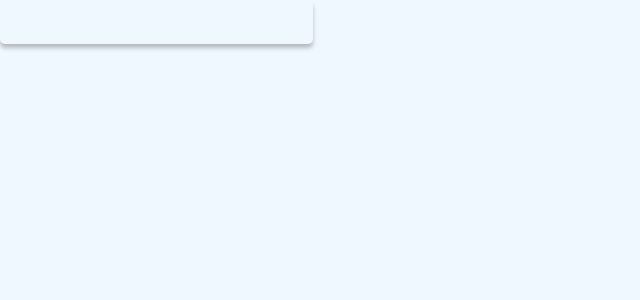
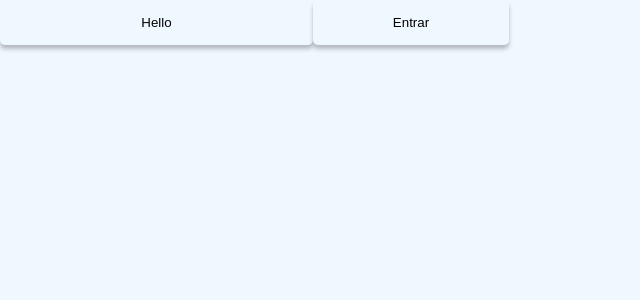
Before and after one commit to RushiamX/Projeto-Light, a React (Create React App) app: page / in a window 1280 px wide. Shown: the top 300 px of the page, without its empty margins (0-640 px from the left). Built offline with nearby package versions, Linux system fonts and the light colour scheme.

Commit message:
feat: cria o componente Botão de Login

```diff
--- a/src/App.js
+++ b/src/App.js
@@ -1,11 +1,13 @@
 
 import './App.css';
-import Button from './components/Button';
+import ButtonEmail from './components/ButtonEmail';
+import ButtonLogin from './components/ButtonLogin';
 
 function App() {
   return (
     <div className="App">
-     <Button></Button>
+     <ButtonEmail>Hello</ButtonEmail>
+     <ButtonLogin>Entrar</ButtonLogin>
     </div>
   );
 }
--- a/src/components/Button.jsx
+++ /dev/null
@@ -1,13 +0,0 @@
-import React from "react";
-
-import './Button.css'
-
-  function Button() {
-  return (
-    <div className="container_btn">
-      <button></button>
-    </div>
-  );
-  }
-
-export default Button;
--- a/src/components/Button.css
+++ b/src/components/ButtonEmail.css
@@ -1,7 +1,7 @@
 .container_btn{
   justify-content: center;
 }
-button{
+.btn-email{
   width: 313px;
   height: 44px;
   background-color: E9ECEF;
--- /dev/null
+++ b/src/components/ButtonEmail.jsx
@@ -0,0 +1,11 @@
+import React from "react";
+
+import './ButtonEmail.css'
+
+  function ButtonEmail({children}) {
+  return (
+      <button className="btn-email">{children}</button>
+  );
+  }
+
+export default ButtonEmail;
--- /dev/null
+++ b/src/components/ButtonLogin.css
@@ -0,0 +1,9 @@
+.btn-login{
+  width: 196px;
+  height: 45px;
+  background-color: E9ECEF;
+  box-shadow: 0px 4px 4px rgba(0, 0, 0, 0.25);
+  border-radius: 5px;
+  border: none;
+  justify-content: center;
+}
--- /dev/null
+++ b/src/components/ButtonLogin.jsx
@@ -0,0 +1,10 @@
+import React from 'react'
+import './ButtonLogin.css'
+
+function ButtonLogin({children}) {
+  return (
+    <button className='btn-login'>{children}</button>
+  )
+}
+
+export default ButtonLogin
```
